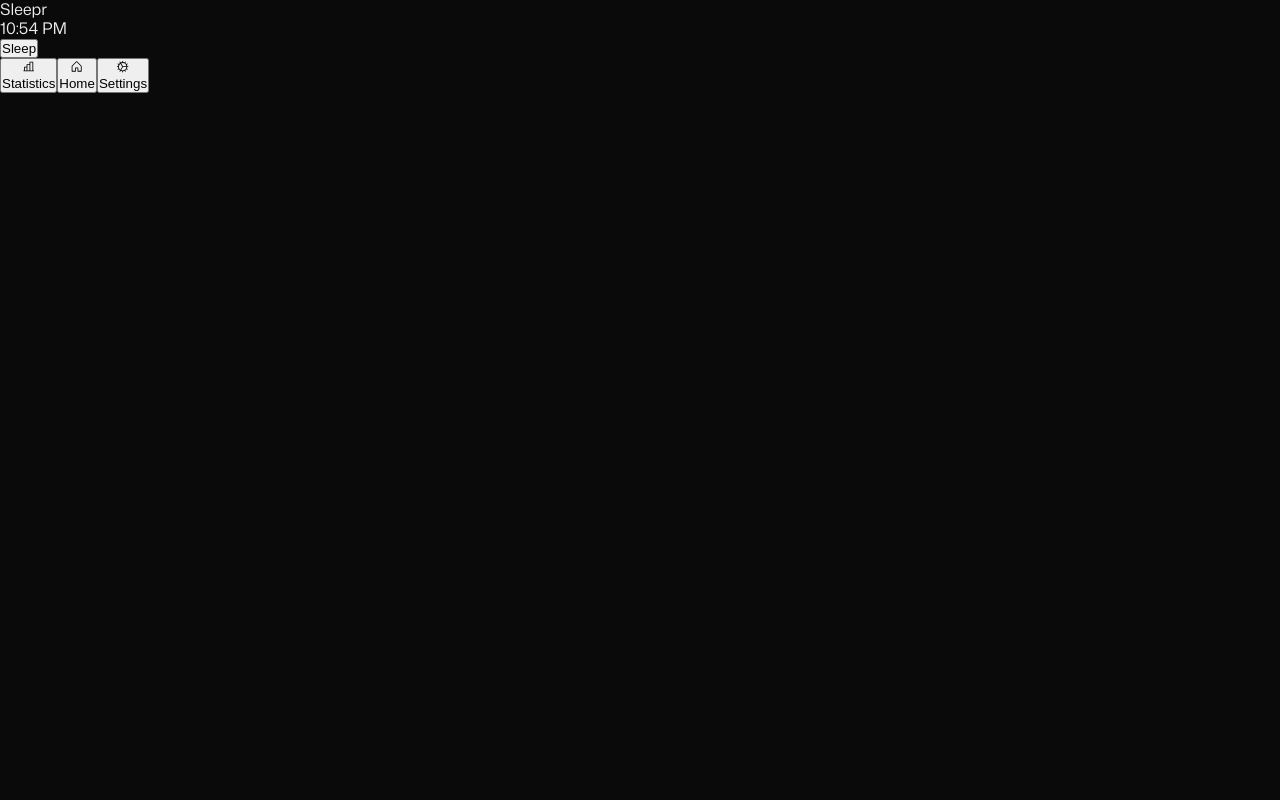
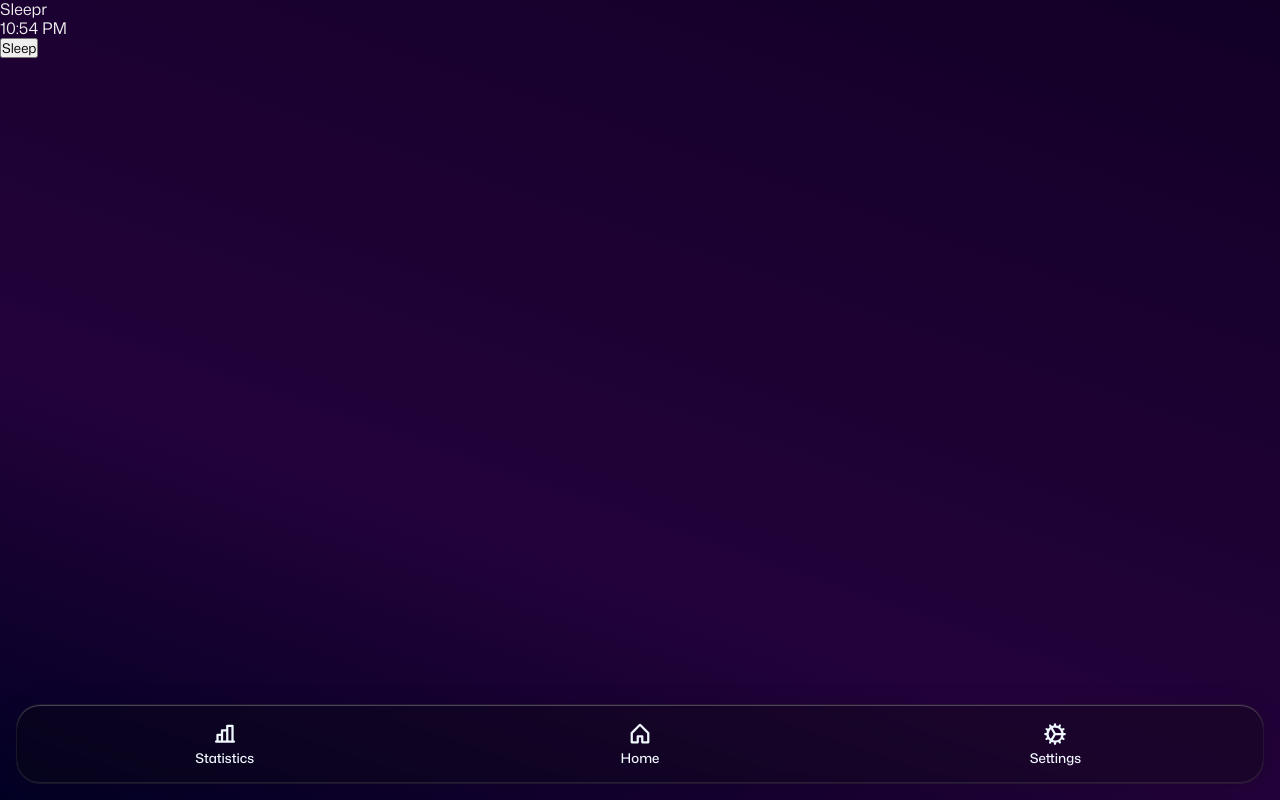
Before and after one commit to ZiedDev/sleepr, a Next.js app: page / in a window 1280 px wide. Built offline with nearby package versions, Linux system fonts and the light colour scheme.

Commit message:
style nav bar + some other styles

```diff
--- a/src/components/home.jsx
+++ b/src/components/home.jsx
@@ -1,15 +1,13 @@
 import Header from "@/components/home/header";
 import Clock from "@/components/home/clock";
 import SleepButton from "@/components/home/sleepButton";
-import NavBar from "@/components/navbar";
 
 export default function HomePage() {
   return (
-    <div className="home">
+    <>
       <Header />
       <Clock />
       <SleepButton />
-      <NavBar />
-    </div>
+    </>
   );
 }
--- a/src/components/home/clock.jsx
+++ b/src/components/home/clock.jsx
@@ -1,9 +1,9 @@
-import styles from "@/styles/home/clock.module.css";
+import styles from "@/styles/home.module.css";
 
 export default function Clock() {
   return (
-    <div className="clock-container">
-      <div className="text">10:54 PM</div>
+    <div className={styles.clockContainer}>
+      <div className={styles.text}>10:54 PM</div>
     </div>
   );
 }
--- a/src/components/home/header.jsx
+++ b/src/components/home/header.jsx
@@ -1,9 +1,9 @@
-import styles from "@/styles/home/header.module.css";
+import styles from "@/styles/home.module.css";
 
 export default function Header() {
   return (
-    <header id="home-header">
-      <div className="logo">Sleepr</div>
+    <header id={styles.homeHeader}>
+      <div className={styles.logo}>Sleepr</div>
     </header>
   );
 }
--- a/src/components/home/sleepButton.jsx
+++ b/src/components/home/sleepButton.jsx
@@ -1,5 +1,5 @@
-import styles from "@/styles/home/sleepButton.module.css";
+import styles from "@/styles/home.module.css";
 
 export default function SleepButton() {
-  return <button className="sleep-button">Sleep</button>;
+  return <button className={styles.sleepButton}>Sleep</button>;
 }
--- a/src/components/icones.jsx
+++ b/src/components/icones.jsx
@@ -1,4 +1,4 @@
-export function PhHouse(props) {
+export function PhHouseBold(props) {
   return (
     <svg
       xmlns="http://www.w3.org/2000/svg"
@@ -9,14 +9,14 @@ export function PhHouse(props) {
     >
       {/* Icon from Phosphor by Phosphor Icons - https://github.com/phosphor-icons/core/blob/main/LICENSE */}
       <path
-        fill="#000000"
-        d="m219.31 108.68l-80-80a16 16 0 0 0-22.62 0l-80 80A15.87 15.87 0 0 0 32 120v96a8 8 0 0 0 8 8h64a8 8 0 0 0 8-8v-56h32v56a8 8 0 0 0 8 8h64a8 8 0 0 0 8-8v-96a15.87 15.87 0 0 0-4.69-11.32M208 208h-48v-56a8 8 0 0 0-8-8h-48a8 8 0 0 0-8 8v56H48v-88l80-80l80 80Z"
+        fill="currentColor"
+        d="m222.14 105.85l-80-80a20 20 0 0 0-28.28 0l-80 80A19.86 19.86 0 0 0 28 120v96a12 12 0 0 0 12 12h64a12 12 0 0 0 12-12v-52h24v52a12 12 0 0 0 12 12h64a12 12 0 0 0 12-12v-96a19.86 19.86 0 0 0-5.86-14.15M204 204h-40v-52a12 12 0 0 0-12-12h-48a12 12 0 0 0-12 12v52H52v-82.35l76-76l76 76Z"
       />
     </svg>
   );
 }
 
-export function PhGearFine(props) {
+export function PhGearFineBold(props) {
   return (
     <svg
       xmlns="http://www.w3.org/2000/svg"
@@ -27,14 +27,14 @@ export function PhGearFine(props) {
     >
       {/* Icon from Phosphor by Phosphor Icons - https://github.com/phosphor-icons/core/blob/main/LICENSE */}
       <path
-        fill="#000000"
-        d="M232 120h-16.37a87.3 87.3 0 0 0-7.74-28.88l14.18-8.19a8 8 0 0 0-8-13.86l-14.2 8.2a88.8 88.8 0 0 0-21.14-21.14l8.2-14.2a8 8 0 0 0-13.86-8l-8.19 14.18A87.3 87.3 0 0 0 136 40.37V24a8 8 0 0 0-16 0v16.37a87.3 87.3 0 0 0-28.88 7.74l-8.19-14.18a8 8 0 0 0-13.86 8l8.2 14.2a88.8 88.8 0 0 0-21.14 21.14l-14.2-8.2a8 8 0 0 0-8 13.86l14.18 8.19A87.3 87.3 0 0 0 40.37 120H24a8 8 0 0 0 0 16h16.37a87.3 87.3 0 0 0 7.74 28.88l-14.18 8.19a8 8 0 0 0 4 14.93a7.9 7.9 0 0 0 4-1.07l14.2-8.2a88.8 88.8 0 0 0 21.14 21.14l-8.2 14.2a8 8 0 0 0 13.86 8l8.19-14.18a87.3 87.3 0 0 0 28.88 7.74V232a8 8 0 0 0 16 0v-16.37a87.3 87.3 0 0 0 28.88-7.74l8.19 14.18a8 8 0 0 0 13.86-8l-8.2-14.2a88.8 88.8 0 0 0 21.14-21.14l14.2 8.2A8 8 0 0 0 225 184a8 8 0 0 0-2.92-10.93l-14.18-8.19a87.3 87.3 0 0 0 7.73-28.88H232a8 8 0 0 0 0-16M128 56a72.08 72.08 0 0 1 71.54 64h-66.92L99.16 62.05A71.6 71.6 0 0 1 128 56m-72 72a72 72 0 0 1 29.31-57.94L118.76 128l-33.45 57.94A72 72 0 0 1 56 128m72 72a71.6 71.6 0 0 1-28.84-6l33.46-58h66.92A72.08 72.08 0 0 1 128 200"
+        fill="currentColor"
+        d="M232 116h-12.78A91 91 0 0 0 213 92.79l11.08-6.4a12 12 0 1 0-12-20.78L201 72a93 93 0 0 0-17-17l6.41-11.11a12 12 0 1 0-20.78-12L163.21 43A91 91 0 0 0 140 36.78V24a12 12 0 0 0-24 0v12.78A91 91 0 0 0 92.79 43l-6.4-11.08a12 12 0 0 0-20.78 12L72 55a93 93 0 0 0-17 17l-11.07-6.39a12 12 0 0 0-12 20.78L43 92.79A91 91 0 0 0 36.78 116H24a12 12 0 0 0 0 24h12.78A91 91 0 0 0 43 163.21l-11.08 6.4a12 12 0 1 0 12 20.78L55 184a93 93 0 0 0 17 17l-6.41 11.11a12 12 0 1 0 20.78 12L92.79 213a91 91 0 0 0 23.21 6.22V232a12 12 0 0 0 24 0v-12.78a91 91 0 0 0 23.21-6.22l6.4 11.08a12 12 0 0 0 20.78-12L184 201a93 93 0 0 0 17-17l11.11 6.41a12 12 0 1 0 12-20.78L213 163.21a91 91 0 0 0 6.22-23.21H232a12 12 0 0 0 0-24M128 60a68.1 68.1 0 0 1 66.92 56h-60l-30-52A67.6 67.6 0 0 1 128 60m-68 68a67.9 67.9 0 0 1 24.16-51.93l30 51.93l-30 51.93A67.9 67.9 0 0 1 60 128m68 68a67.6 67.6 0 0 1-23.07-4l30-52h60A68.1 68.1 0 0 1 128 196"
       />
     </svg>
   );
 }
 
-export function PhChartBar(props) {
+export function PhChartBarBold(props) {
   return (
     <svg
       xmlns="http://www.w3.org/2000/svg"
@@ -45,8 +45,8 @@ export function PhChartBar(props) {
     >
       {/* Icon from Phosphor by Phosphor Icons - https://github.com/phosphor-icons/core/blob/main/LICENSE */}
       <path
-        fill="#000000"
-        d="M224 200h-8V40a8 8 0 0 0-8-8h-56a8 8 0 0 0-8 8v40H96a8 8 0 0 0-8 8v40H48a8 8 0 0 0-8 8v64h-8a8 8 0 0 0 0 16h192a8 8 0 0 0 0-16M160 48h40v152h-40Zm-56 48h40v104h-40Zm-48 48h32v56H56Z"
+        fill="currentColor"
+        d="M224 196h-4V40a12 12 0 0 0-12-12h-56a12 12 0 0 0-12 12v36H96a12 12 0 0 0-12 12v36H48a12 12 0 0 0-12 12v60h-4a12 12 0 0 0 0 24h192a12 12 0 0 0 0-24M164 52h32v144h-32Zm-56 48h32v96h-32Zm-48 48h24v48H60Z"
       />
     </svg>
   );
--- a/src/components/navbar.jsx
+++ b/src/components/navbar.jsx
@@ -1,13 +1,14 @@
-import styles from "@/styles/navbar.module.css";
+import styles from "@/styles/home.module.css";
+
 import {
-  PhHouse as HouseIcon,
-  PhGearFine as GearIcon,
-  PhChartBar as ChartIcon,
+  PhHouseBold as HouseIcon,
+  PhGearFineBold as GearIcon,
+  PhChartBarBold as ChartIcon,
 } from "./icones";
 
 export default function NavBar() {
   return (
-    <nav>
+    <nav className={`${styles.nav} glassCard`}>
       <button>
         <ChartIcon />
         <p>Statistics</p>
--- a/src/pages/index.jsx
+++ b/src/pages/index.jsx
@@ -1,9 +1,15 @@
 import HomePage from "@/components/home";
+import NavBar from "@/components/navbar";
+
+import styles from "@/styles/home.module.css";
 
 export default function Home() {
   return (
     <>
-      <HomePage />
+      <div className={styles.page}>
+        <HomePage />
+      </div>
+      <NavBar />
     </>
   );
 }
--- a/src/styles/globals.css
+++ b/src/styles/globals.css
@@ -17,18 +17,32 @@ body {
 body {
   color: var(--foreground);
   background: var(--background);
-  font-family: 'Mona Sans', Arial, Helvetica, sans-serif;
-  -webkit-font-smoothing: antialiased;
-  -moz-osx-font-smoothing: grayscale;
 }
 
 * {
   box-sizing: border-box;
   padding: 0;
   margin: 0;
+  font-family: 'Mona Sans', Arial, Helvetica, sans-serif;
+  -webkit-font-smoothing: antialiased;
+  -moz-osx-font-smoothing: grayscale;
 }
 
 a {
   color: inherit;
   text-decoration: none;
 }
+
+.glassCard {
+  background: rgba(11, 11, 11, 0.3);
+  backdrop-filter: blur(5px);
+  -webkit-backdrop-filter: blur(5px);
+  border-radius: 20px;
+  border: 1px solid rgba(67, 67, 67, 0.3);
+  box-shadow:
+    0 8px 32px rgba(0, 0, 0, 0.1),
+    inset 0 1px 0 rgba(255, 255, 255, 0.25),
+    inset 0 -1px 0 rgba(255, 255, 255, 0.1),
+    inset 0 0 0px 0px rgba(255, 255, 255, 0);
+  overflow: hidden;
+}
--- /dev/null
+++ b/src/styles/home.module.css
@@ -0,0 +1,40 @@
+.page {
+    height: 100vh;
+    background: #020024;
+    background: linear-gradient(19deg, rgba(2, 0, 36, 1) 0%, rgb(35, 2, 58) 35%, rgb(18, 0, 39) 100%);
+}
+
+.nav {
+    width: calc(100% - 2rem);
+    height: 5rem;
+
+    margin: 1rem;
+    border-radius: 1.5rem;
+
+    position: absolute;
+    bottom: 0;
+
+    display: grid;
+    grid-template-columns: repeat(3, 1fr);
+
+    button {
+        color: aliceblue;
+        background: none;
+        border: none;
+
+        display: flex;
+        align-items: center;
+        justify-content: center;
+        flex-direction: column;
+        gap: 0.25rem;
+
+        svg {
+            height: 1.5rem;
+            width: 1.5rem;
+        }
+
+        p {
+            font-weight: 500;
+        }
+    }
+}
--- a/src/styles/home/header.module.css
+++ /dev/null
@@ -1,3 +0,0 @@
-header.home-header {}
-
-.logo {}
```
Also changed, not shown: src/styles/home/clock.module.css (deleted), src/styles/home/sleepButton.module.css (deleted).
